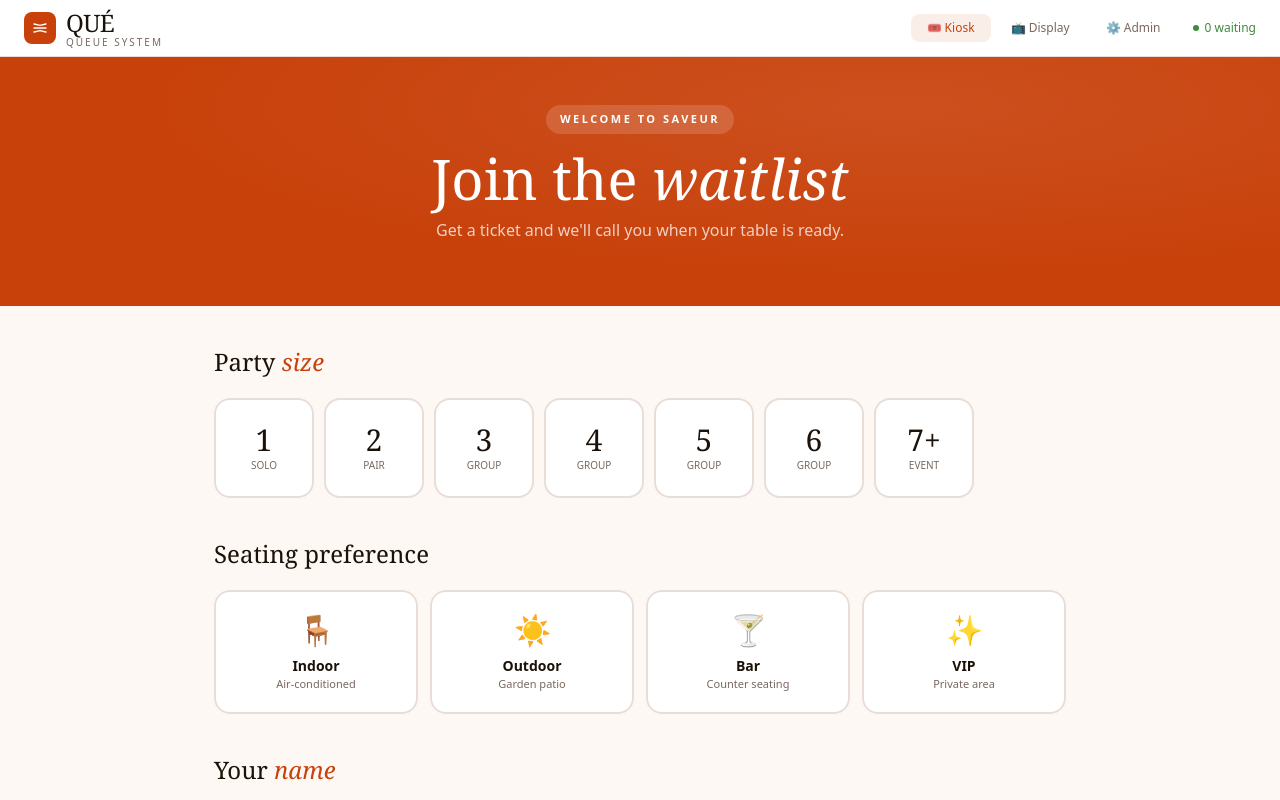
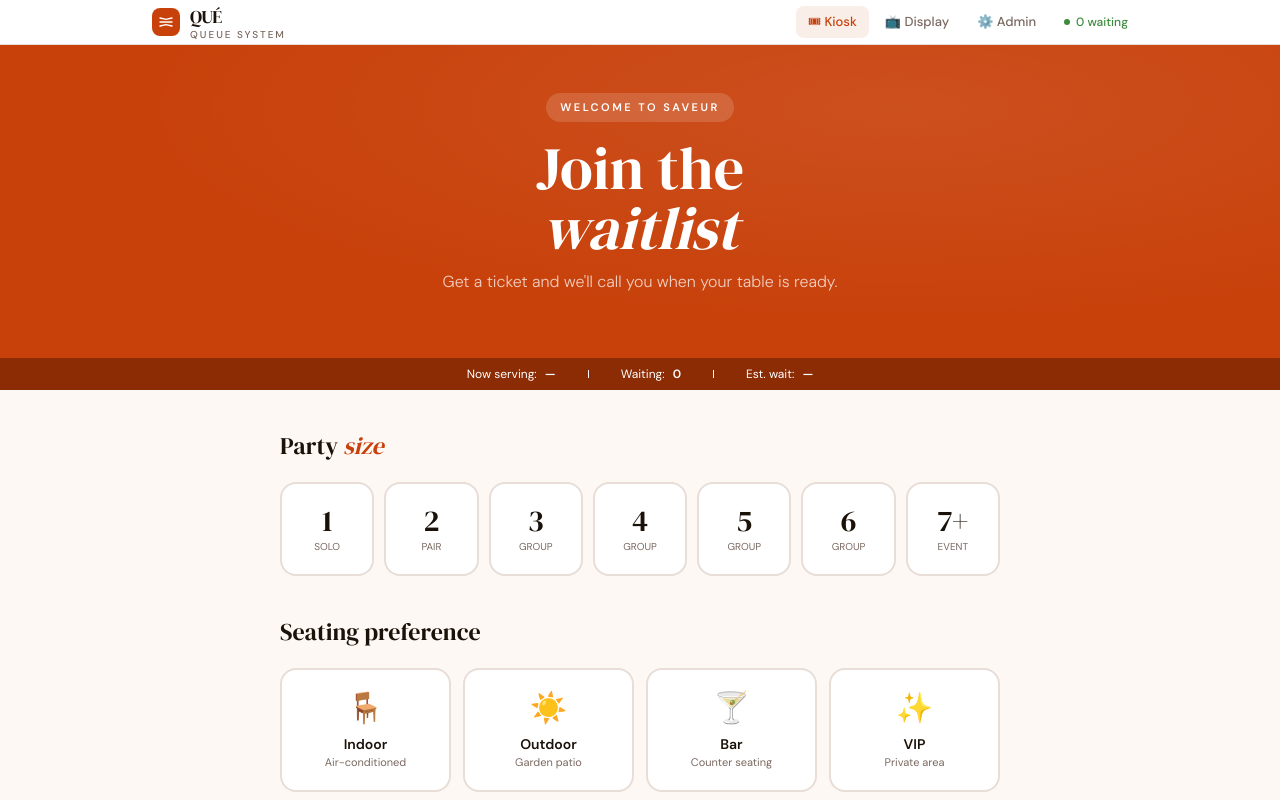
Before and after one commit to wilfredo-domanico-jr/restaurant-queing-system, a Next.js app in the folder front-end/: page / in a window 1280 px wide. Shown: the top 800 px of the page. Built offline with nearby package versions, Linux system fonts and the light colour scheme.

Commit message:
Fix Kiosk Page tailwind css

```diff
--- a/front-end/app/globals.css
+++ b/front-end/app/globals.css
@@ -1,24 +1,21 @@
 @import "tailwindcss";
 
+@theme {
+  --font-sans: "DM Sans", sans-serif;
+  --font-serif: "DM Serif Display", serif;
 
+  --color-brand: #c8410b;
+  --color-brand-light: #faeee8;
+  --color-brand-mid: #e8652a;
+  --color-brand-dark: #8b2c05;
 
-@theme {
-  /* --font-sans: "DM Sans", sans-serif;
-  --font-serif: "DM Serif Display", serif; */
+  --color-cream: #fdf8f3;
+  --color-warm-gray: #6b5b52;
+  --color-border: #e8ddd7;
 
-  --color-brand: #C8410B;
-  --color-brand-light: #FAEEE8;
-  --color-brand-mid: #E8652A;
-  --color-brand-dark: #8B2C05;
-
-  --color-cream: #FDF8F3;
-  --color-warm-gray: #6B5B52;
-  --color-border: #E8DDD7;
-
-  --color-text: #1A1108;
-  --color-text-muted: #7A6860;
+  --color-text: #1a1108;
+  --color-text-muted: #7a6860;
 }
-
 
 /* :root {
   --background: #ffffff;
--- a/front-end/app/page.tsx
+++ b/front-end/app/page.tsx
@@ -32,8 +32,9 @@ export default function Kiosk() {
           Welcome to Saveur
         </div>
 
-        <h1 className="font-serif text-[clamp(2.2rem,5vw,3.5rem)] text-white leading-none">
-          Join the <em className="italic">waitlist</em>
+        <h1 className="font-serif text-6xl text-white leading-none">
+          Join the <br />
+          <em className="italic">waitlist</em>
         </h1>
 
         <p className="text-white/75 mt-3 text-base font-light">
@@ -41,8 +42,22 @@ export default function Kiosk() {
         </p>
       </div>
 
+      <div className="bg-brand-dark flex gap-8 items-center justify-center text-wrap px-2 py-2">
+        <div className="flex items-center gap-2 text-white text-xs">
+          Now serving: <span className="font-semibold">—</span>
+        </div>
+        <div className="w-px h-2 bg-white"></div>
+        <div className="flex items-center gap-2 text-white text-xs">
+          Waiting: <span className="font-semibold">0</span>
+        </div>
+        <div className="w-px h-2 bg-white"></div>
+        <div className="flex items-center gap-2 text-white text-xs">
+          Est. wait: <span className="font-semibold">—</span>
+        </div>
+      </div>
+
       {/* PARTY SIZE */}
-      <div className="max-w-[900px] mx-auto py-10 px-6">
+      <div className="max-w-3xl mx-auto py-10 px-6">
         <div className="font-serif text-2xl text-text mb-5">
           Party <span className="text-brand italic">size</span>
         </div>
@@ -52,7 +67,7 @@ export default function Kiosk() {
             <button
               key={i}
               onClick={() => setPartySize(i === 6 ? 7 : (p as number))}
-              className={`flex-1 min-w-[70px] max-w-[100px] aspect-square rounded-2xl border-2 bg-white flex flex-col items-center justify-center transition-all
+              className={`flex-1 min-w-[70px] max-w-[100px] aspect-square rounded-2xl border-2 bg-white flex flex-col items-center justify-center transition-all cursor-pointer
               ${
                 partySize === (i === 6 ? 7 : p)
                   ? "border-brand bg-brand-light"
@@ -113,11 +128,16 @@ export default function Kiosk() {
           <button
             onClick={joinQueue}
             disabled={!name || !partySize || !section}
-            className="bg-brand text-white rounded-xl py-3 px-7 disabled:opacity-40"
+            className="bg-brand text-white rounded-xl py-3 px-7 disabled:opacity-40 cursor-pointer"
           >
             Get Ticket →
           </button>
         </div>
+
+        <p className="text-xs text-text-muted text-center mt-[-1rem]">
+          By joining, you agree to our table allocation policy. Ticket expires
+          after 5 minutes of calling.
+        </p>
       </div>
     </div>
   );
--- a/front-end/src/components/layout/Navbar.tsx
+++ b/front-end/src/components/layout/Navbar.tsx
@@ -9,17 +9,20 @@ export default function Navbar() {
   const isActive = (path: string) => pathname === path;
 
   const baseClass =
-    "nav-tab px-4 py-1.5 rounded-lg text-xs font-medium cursor-pointer transition-all duration-150 whitespace-nowrap";
+    "px-3 py-1.5 rounded-lg text-[13px] font-medium cursor-pointer transition-all duration-150 whitespace-nowrap";
 
   const activeClass = "bg-brand-light text-brand";
   const inactiveClass = "text-text-muted hover:bg-[#F5EDE8] hover:text-brand";
 
   return (
     <nav className="bg-white border-b border-border sticky top-0 z-50">
-      <div className="max-w-[1280px] mx-auto flex items-center px-6 h-14">
+      <div className="max-w-5xl mx-auto flex items-center px-6 h-11">
         {/* Logo */}
-        <a className="mr-auto flex items-center gap-2.5" href="/">
-          <div className="w-8 h-8 bg-brand rounded-lg flex items-center justify-center">
+        <a
+          className="mr-auto flex items-center gap-2.5 cursor-pointer"
+          onClick={() => router.push("/")}
+        >
+          <div className="w-7 h-7 bg-brand rounded-lg flex items-center justify-center">
             <svg
               className="w-4 h-4 fill-none stroke-white stroke-2"
               strokeLinecap="round"
@@ -30,7 +33,7 @@ export default function Navbar() {
           </div>
 
           <div>
-            <div className="font-serif text-2xl text-text tracking-tight">
+            <div className="font-serif text-lg text-text tracking-tight">
               QUÉ
             </div>
             <div className="text-[10px] text-text-muted font-medium tracking-[2px] uppercase -mt-1">
```
